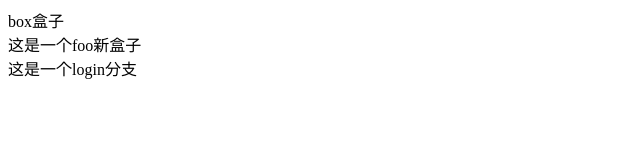
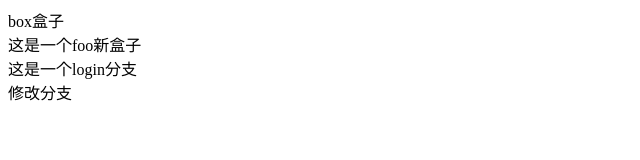
Before and after one commit to dictionarce/myCode220215, a plain HTML site: page index.html in a window 1280 px wide. Shown: the full height of the page, 0-640 px from the left. Drawn offline with Linux system fonts and the light colour scheme.

Commit message:
修改了分支

```diff
--- a/index.html
+++ b/index.html
@@ -10,5 +10,6 @@
     <div class="box">box盒子</div>
     <div class="foo">这是一个foo新盒子</div>
     <div class="login">这是一个login分支</div>
+    <div class="login2">修改分支</div>
 </body>
 </html>
```
